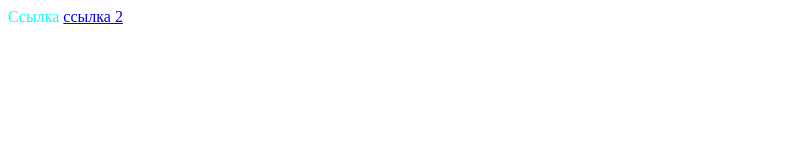
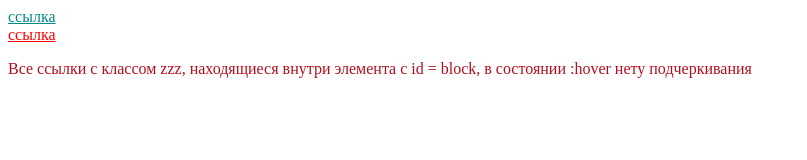
Before and after one commit to ismatagiev/first, a plain HTML site: page index1.html in a window 1280 px wide. Shown: the whole page, without its empty margins (0-807 px from the left). Drawn offline with Linux system fonts and the light colour scheme.

Commit message:
Задание 47.3

```diff
--- a/index1.html
+++ b/index1.html
@@ -5,10 +5,15 @@
  <meta charset="utf-8">
  <link rel="stylesheet" type="text/css" href="style1.css">
 </head>
- <body>
+<body>
 
- <a class="aa" href="https://vk.com">Ссылка</a>
- <a class="oo" href="#">ссылка 2</a>
+<main>
+  <a target="_blank" href='#'>ccылка</a>
+  <div id="block">
+      <a href='#' class="zzz">ccылка</a>
+    </div>
 
- </body>
+  <p>Все ссылки с классом zzz, находящиеся внутри элемента с id = block, в состоянии :hover нету подчеркивания</p>
+
+</body>
 </html>
--- a/style1.css
+++ b/style1.css
@@ -1,7 +1,17 @@
- a.aa{
-    color: cyan;
+a{
+    color:  darkcyan;
+}
+#block a.zzz {
+    color: red;
+}
+#block a.zzz:hover {
     text-decoration: none;
- }
- a.oo : visited{
-    color: green;
- }
+}
+a:hover{
+    color: red;
+    text-decoration: underline;
+}
+
+p{
+    color:  #b20f1f;
+}
```
